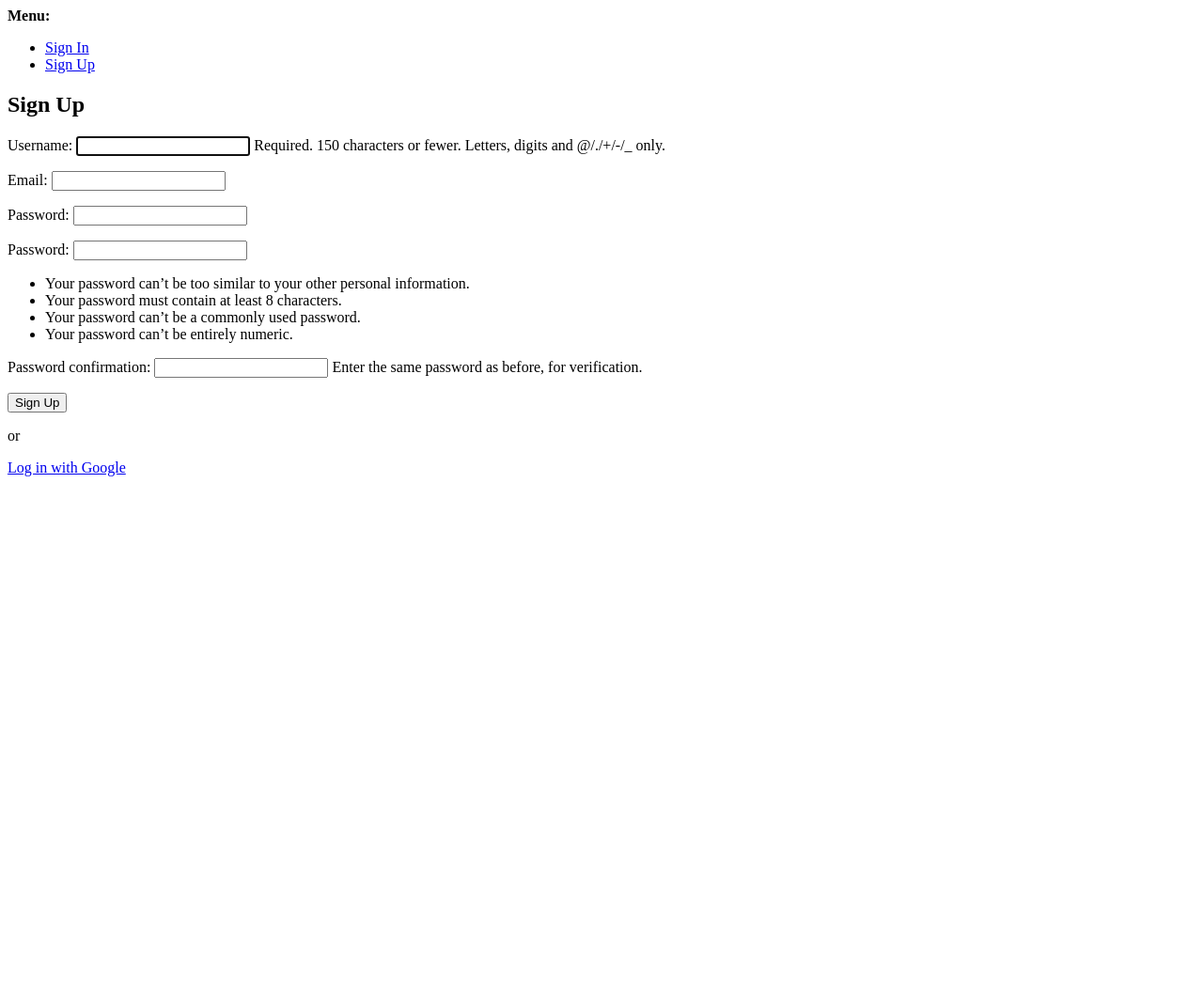
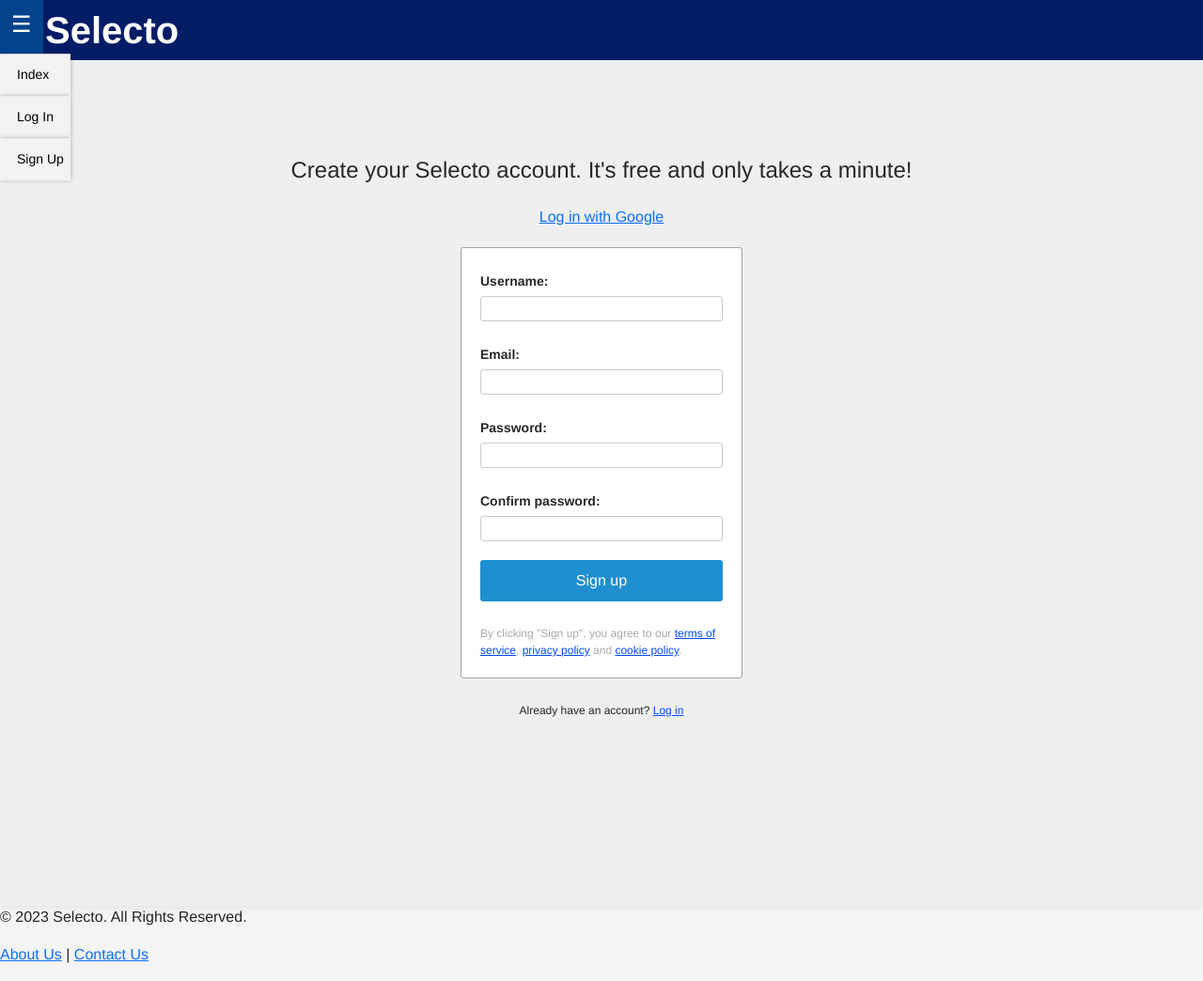
Before and after one commit to bitsof/selecto, a Django app: page /signup/ in a window 1280 px wide. Shown: the whole page at 94% size. Before the commit the page ends 507 px from the top, so only its background shows below. Run offline with Django 4.2, Linux system fonts and the light colour scheme; parts of the project's set-up code (start-up, migrations or seed data) failed here and were passed over; some libraries are stand-ins or nearby versions.

Commit message:
added validation and processing for sign up

```diff
--- a/web/selecto/config.py
+++ b/web/selecto/config.py
@@ -20,4 +20,5 @@ DJANGO_SECRET_KEY = env_config.data.get('DJANGO_SECRET_KEY', "EMPTY")
 OPENAI_API_KEY = env_config.data.get('OPENAI_API_KEY', "EMPTY")
 GOOGLE_CLIENT_ID = env_config.data.get('GOOGLE_CLIENT_ID', "EMPTY")
 GOOGLE_SECRET_KEY = env_config.data.get('GOOGLE_SECRET_KEY', "EMPTY")
+POSTGRESQL_PW = env_config.data.get('POSTGRESQL_PW', 'EMPTY')
 print("done config")
--- a/web/selecto/products/forms.py
+++ b/web/selecto/products/forms.py
@@ -1,16 +1,35 @@
-from django.contrib.auth.forms import UserCreationForm
+from django import forms
 from django.contrib.auth.models import User
-from django import forms
 
-class CustomUserCreationForm(UserCreationForm):
-    email = forms.EmailField(required=True)
+class SignUpForm(forms.Form):
+    username = forms.CharField(max_length=30)
+    email = forms.EmailField()
+    password1 = forms.CharField(widget=forms.PasswordInput())
+    password2 = forms.CharField(widget=forms.PasswordInput())
+
+    def clean_username(self):
+        username = self.cleaned_data['username']
+        if User.objects.filter(username=username).exists():
+            raise forms.ValidationError("Username already taken")
+        return username
+
+    def clean_email(self):
+        email = self.cleaned_data['email']
+        if User.objects.filter(email=email).exists():
+            raise forms.ValidationError("Email address already in use")
+        return email
+
+    def clean_password2(self):
+        password1 = self.cleaned_data.get('password1')
+        password2 = self.cleaned_data.get('password2')
+        if password1 and password2 and password1 != password2:
+            raise forms.ValidationError("Passwords do not match")
+        return password2
 
     class Meta:
-        model = User
-        fields = ("username", "email", "password")
-
-    def clean_email(self):
-        email = self.cleaned_data["email"]
-        if User.objects.filter(email=email).exists():
-            raise forms.ValidationError("Email already in use.")
-        return email
+        widgets = {
+            'username': forms.TextInput(attrs={'class': 'form-control'}),
+            'email': forms.EmailInput(attrs={'class': 'form-control'}),
+            'password1': forms.PasswordInput(attrs={'class': 'form-control'}),
+            'password2': forms.PasswordInput(attrs={'class': 'form-control'}),
+        }
--- a/web/selecto/products/templates/products/signup.html
+++ b/web/selecto/products/templates/products/signup.html
@@ -1,44 +1,133 @@
-{% extends "account/base.html" %}
+{% extends 'products/header.html' %}
+
+{% block extra_head %}
+    {% load static %}
+    <link rel="stylesheet" type="text/css" href="{% static 'css/bootstrap.min.css' %}">
+
+    <style>
+        .signup-container {
+            display: flex;
+            justify-content: center;
+            align-items: center;
+            height: 120vh; /* set the height of the container to fill the viewport */
+            flex-direction: column;
+            box-sizing: border-box;
+            width: 100%;
+            margin-top: -100px;
+        }
+
+        .container {
+            box-sizing: border-box;
+            border: 0.5px solid rgb(164, 162, 162);
+            background-color: #fff;
+            padding: 20px;
+            max-width: 300px;
+            margin-top: 20px;
+            border-radius: 3px;
+            width: 100%;
+        }
+
+        .form-group {
+            display: flex;
+            flex-direction: column;
+            margin-bottom: 10px;
+        }
+
+        .log-in-redirect {
+            margin-top: 25px;
+            font-size: 12px;
+        }
+
+        .log-in-redirect a {
+            color: rgb(0, 76, 255);
+        }
+
+        label {
+            font-weight: bold;
+            margin-top: 5px;
+            margin-bottom: 5px;
+            color: rgb(41, 39, 39);
+            font-size: 14px;
+        }
+
+        .user-agreement{
+            font-size: 12px;
+            margin-top: 25px;
+            color: darkgray;
+        }
+
+        .user-agreement a {
+            color: rgb(0, 76, 255);
+        }
+
+        input {
+            height: 27px;
+            margin-bottom: 10px;
+            padding: 5px;
+            border: 1px solid #ccc;
+            border-radius: 3px;
+        }
+
+        .intro-text {
+            margin-bottom: 20px;
+            font-size: 24px;
+            color: rgb(41, 39, 39);
+        }
+
+        button {
+            background-color: #1f8fd0;
+            color: white;
+            padding: 10px;
+            border: none;
+            border-radius: 3px;
+            cursor: pointer;
+            width: 100%;
+        }
+    </style>
+{% endblock %}
 
 {% block content %}
-    <div class="account_signup">
-        <h2>Sign Up</h2>
-        <form id="signup-form" method="post" action="{% url 'account_signup' %}">
-        {% csrf_token %}
-        {{ form.as_p }}
-        <button id="signup-button" type="submit">Sign Up</button>
-        </form>
-        <p>or</p>
-        {% load socialaccount %}
-        <a href="{% provider_login_url 'google' process='login' %}?next={{ request.GET.next|urlencode }}}">Log in with Google</a>
+    <div class="signup-container">
+        <div class="intro-text">
+            Create your Selecto account. It's free and only takes a minute!
+        </div>
+        <div class="account_signup">
+            {% load socialaccount %}
+            <a href="{% provider_login_url 'google' process='login' %}?next={{ request.GET.next|urlencode }}}">Log in with Google</a>
+        </div>
+        <div class="container">
+            <form method="post">
+                {% csrf_token %}
+                <div class="form-group">
+                  <label for="{{ form.username.id_for_label }}">Username:</label>
+                  {{ form.username }}
+                </div>
+                <div class="form-group">
+                  <label for="{{ form.email.id_for_label }}">Email:</label>
+                  {{ form.email }}
+                </div>
+                <div class="form-group">
+                  <label for="{{ form.password1.id_for_label }}">Password:</label>
+                  {{ form.password1 }}
+                </div>
+                <div class="form-group">
+                  <label for="{{ form.password2.id_for_label }}">Confirm password:</label>
+                  {{ form.password2 }}
+                </div>
+                <button type="submit" name="submit">Sign up</button>
+                <div class="user-agreement">
+                  By clicking "Sign up", you agree to our
+                  <a href="" name="tos" target="_blank" class="-link">terms of service</a>,
+                  <a href="" name="privacy" target="_blank" class="-link">privacy policy</a>
+                  and
+                  <a href="" name="cookie" target="_blank" class="-link">cookie policy</a>.
+                </div>
+              </form>
+
+          </div>
+          <div class="log-in-redirect">
+            Already have an account?
+            <a href="{% url 'products:login' %}"> Log in</a>
+          </div>
     </div>
-
-    <script>
-        const form = document.querySelector('#signup-form');
-        const button = document.querySelector('#signup-button');
-        button.addEventListener('click', (e) => {
-            e.preventDefault();
-            submitForm();
-        });
-
-        async function submitForm() {
-            const response = await fetch(form.action, {
-                method: form.method,
-                body: new FormData(form)
-            });
-            const data = await response.json();
-            handleResponse(data);
-        }
-
-        function handleResponse(data) {
-            if (data.success) {
-                // Form was successfully submitted, redirect to success page
-                window.location.href = data.redirect;
-            } else {
-                // Display error message to user
-                const errors = document.querySelector('#signup-errors');
-                errors.textContent = data.errors;
-            }
-        }
-    </script>
 {% endblock %}
--- a/web/selecto/products/urls.py
+++ b/web/selecto/products/urls.py
@@ -1,7 +1,7 @@
 from django.urls import path
 from django.contrib.auth import views as auth_views
 from . import views
-from .views import SignUpView
+
 
 app_name = 'products'
 urlpatterns = [
@@ -13,5 +13,5 @@ urlpatterns = [
     path('about_us/', views.about_us, name='about_us'),
     path('login/', views.login, name='login'),
     path('logout/', auth_views.LogoutView.as_view(), name='logout'),
-    path('signup/', SignUpView.as_view(), name='signup'),
+    path('signup/', views.signup, name='signup'),
 ]
--- a/web/selecto/products/views.py
+++ b/web/selecto/products/views.py
@@ -1,11 +1,12 @@
 from django.shortcuts import render, redirect
 from django.http import HttpResponse, JsonResponse
 from django.template import loader
-from django.contrib.auth import logout
-from django.views.generic.edit import CreateView
+from django.contrib.auth import logout, authenticate, login
+from django.contrib.auth.models import User
 from django.urls import reverse_lazy
+from django.views.generic import CreateView
 from .models import Product, Review
-from .forms import CustomUserCreationForm
+from .forms import SignUpForm
 from random import randint
 from config import GOOGLE_CLIENT_ID
 from . import openai_module
@@ -96,31 +97,28 @@ def login(request):
     return render(request, 'products/login.html', context)
 
 def signup(request):
-    template = loader.get_template('products/signup.html')
-
-    return render(request, 'products/signup.html')
-
-class SignUpView(CreateView):
-    form_class = CustomUserCreationForm
-    success_url = reverse_lazy('login')
-    template_name = 'products/signup.html'
-
-    def form_invalid(self, form):
-        response = super().form_invalid(form)
-        if self.request.is_ajax():
-            return JsonResponse({
-                'success': False,
-                'errors': form.errors.as_text(),
-            }, status=400)
-        else:
-            return response
-
-    def form_valid(self, form):
-        response = super().form_valid(form)
-        if self.request.is_ajax():
-            return JsonResponse({
-                'success': True,
-                'redirect': self.success_url,
-            })
-        else:
-            return response
+    if request.method == 'POST':
+        form = SignUpForm(request.POST)
+        if form.is_valid():
+            user = form.save(commit=False)
+            # additional validation for username and email
+            username = form.cleaned_data.get('username')
+            email = form.cleaned_data.get('email')
+            if User.objects.filter(username=username).exists():
+                form.add_error('username', 'Username already exists')
+                return render(request, 'signup.html', {'form': form})
+            if User.objects.filter(email=email).exists():
+                form.add_error('email', 'Email already exists')
+                return render(request, 'signup.html', {'form': form})
+            # set user password and save
+            password = form.cleaned_data.get('password1')
+            user.set_password(password)
+            user.save()
+            # authenticate and login user
+            user = authenticate(username=username, password=password)
+            login(request, user)
+            # redirect to success page
+            return redirect('success')
+    else:
+        form = SignUpForm()
+    return render(request, 'products/signup.html', {'form': form})
--- a/web/selecto/requirements.txt
+++ b/web/selecto/requirements.txt
@@ -4,3 +4,4 @@ pytest-django==4.5.2
 openai===0.27.4
 django-allauth===0.54.0
 python-decouple===3.8
+psycopg2-binary==2.9.6
```
Also changed, not shown: web/selecto/products/templates/products/login.html (+20 -1 lines), web/selecto/selecto/settings.py (+9 -1 lines).
